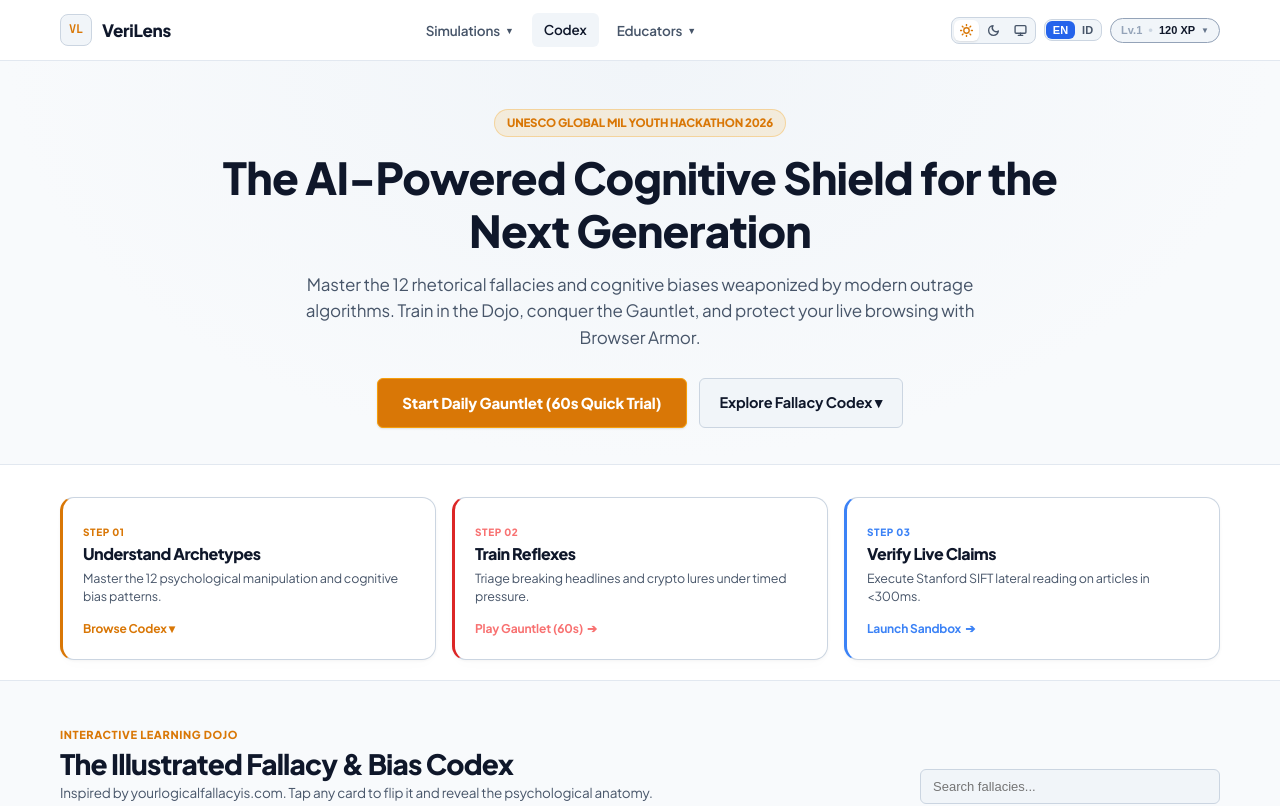
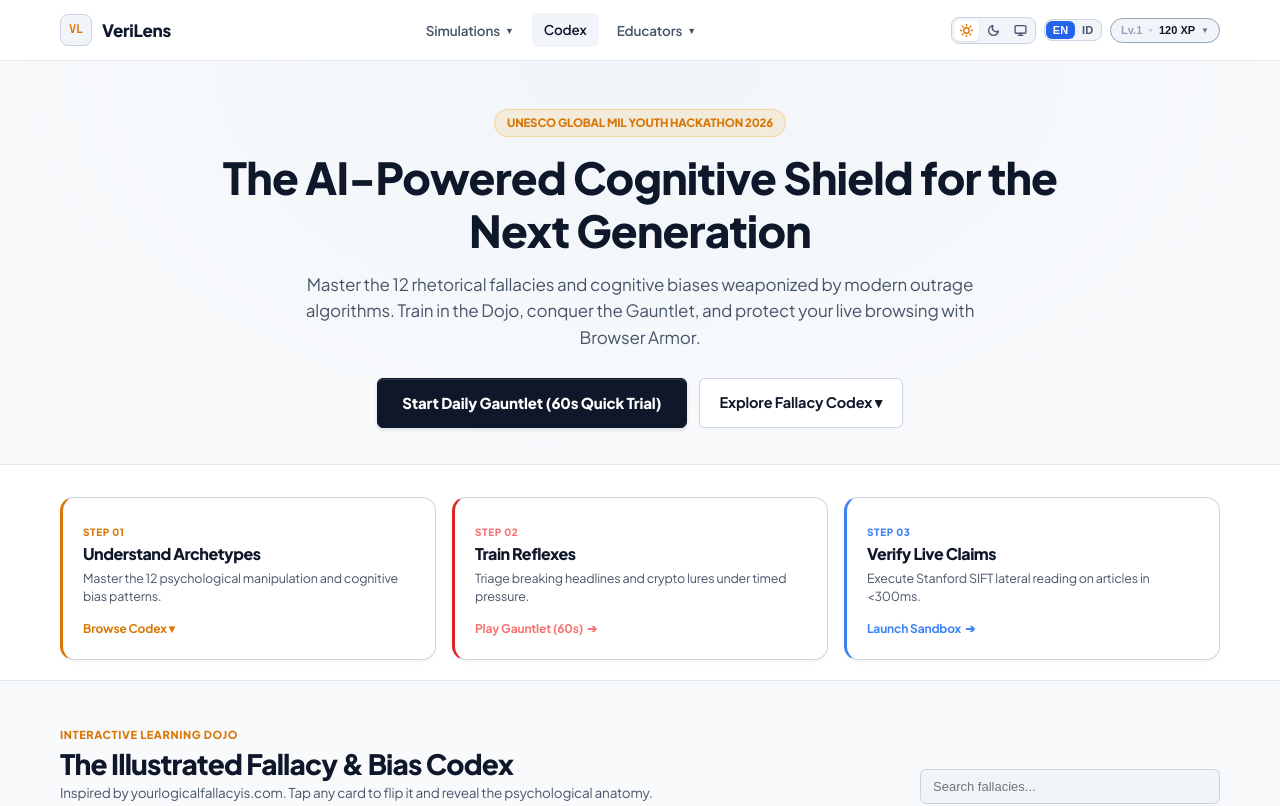
Before and after one commit to okihita/verilens, a Next.js app in the folder apps/web/: page / in a window 1280 px wide. Shown: the top 806 px of the page. Built offline with nearby package versions, Linux system fonts and the light colour scheme.

Commit message:
style(buttons): refine primary and amber button hover states for executive contrast

```diff
--- a/apps/web/app/globals.css
+++ b/apps/web/app/globals.css
@@ -329,13 +329,14 @@ a:hover {
   font-size: 13.5px;
   font-weight: 700;
   letter-spacing: -0.01em;
-  padding: 8px 16px;
+  padding: 9px 18px;
   border-radius: var(--radius-sm);
   border: 1px solid transparent;
   cursor: pointer;
   transition: all 0.15s cubic-bezier(0.16, 1, 0.3, 1);
   text-decoration: none;
   touch-action: manipulation;
+  user-select: none;
 }
 
 .btn:active {
@@ -346,32 +347,50 @@ a:hover {
   background: #2563EB;
   border-color: #3B82F6;
   color: #FFFFFF;
-  box-shadow: 0 1px 2px rgba(0, 0, 0, 0.1);
+  box-shadow: 0 1px 3px rgba(37, 99, 235, 0.2), 0 1px 2px rgba(0, 0, 0, 0.05);
 }
 
 .btn-primary:hover {
   background: #1D4ED8;
+  border-color: #2563EB;
+  box-shadow: 0 4px 12px rgba(37, 99, 235, 0.25);
 }
 
 .btn-amber {
-  background: #D97706;
-  border-color: #F59E0B;
+  background: #0F172A;
+  border-color: #0F172A;
   color: #FFFFFF;
-  box-shadow: 0 1px 2px rgba(0, 0, 0, 0.1);
+  box-shadow: 0 2px 4px rgba(15, 23, 42, 0.12), inset 0 1px 0 rgba(255, 255, 255, 0.15);
 }
 
 .btn-amber:hover {
-  background: #B45309;
+  background: #1E293B;
+  border-color: #334155;
+  box-shadow: 0 4px 12px rgba(15, 23, 42, 0.18);
+}
+
+[data-theme="dark"] .btn-amber {
+  background: #F59E0B;
+  border-color: #FBBF24;
+  color: #000000;
+  box-shadow: 0 2px 8px rgba(245, 158, 11, 0.25);
+}
+
+[data-theme="dark"] .btn-amber:hover {
+  background: #FBBF24;
+  border-color: #FCD34D;
+  box-shadow: 0 4px 16px rgba(245, 158, 11, 0.4);
 }
 
 .btn-outline {
-  background: var(--bg-surface-elevated);
+  background: var(--bg-surface);
   border: 1px solid var(--border-card);
   color: var(--text-main);
+  box-shadow: 0 1px 2px rgba(0, 0, 0, 0.04);
 }
 
 .btn-outline:hover {
-  background: var(--bg-surface-hover);
+  background: var(--bg-surface-elevated);
   border-color: var(--text-secondary);
 }
 
```
